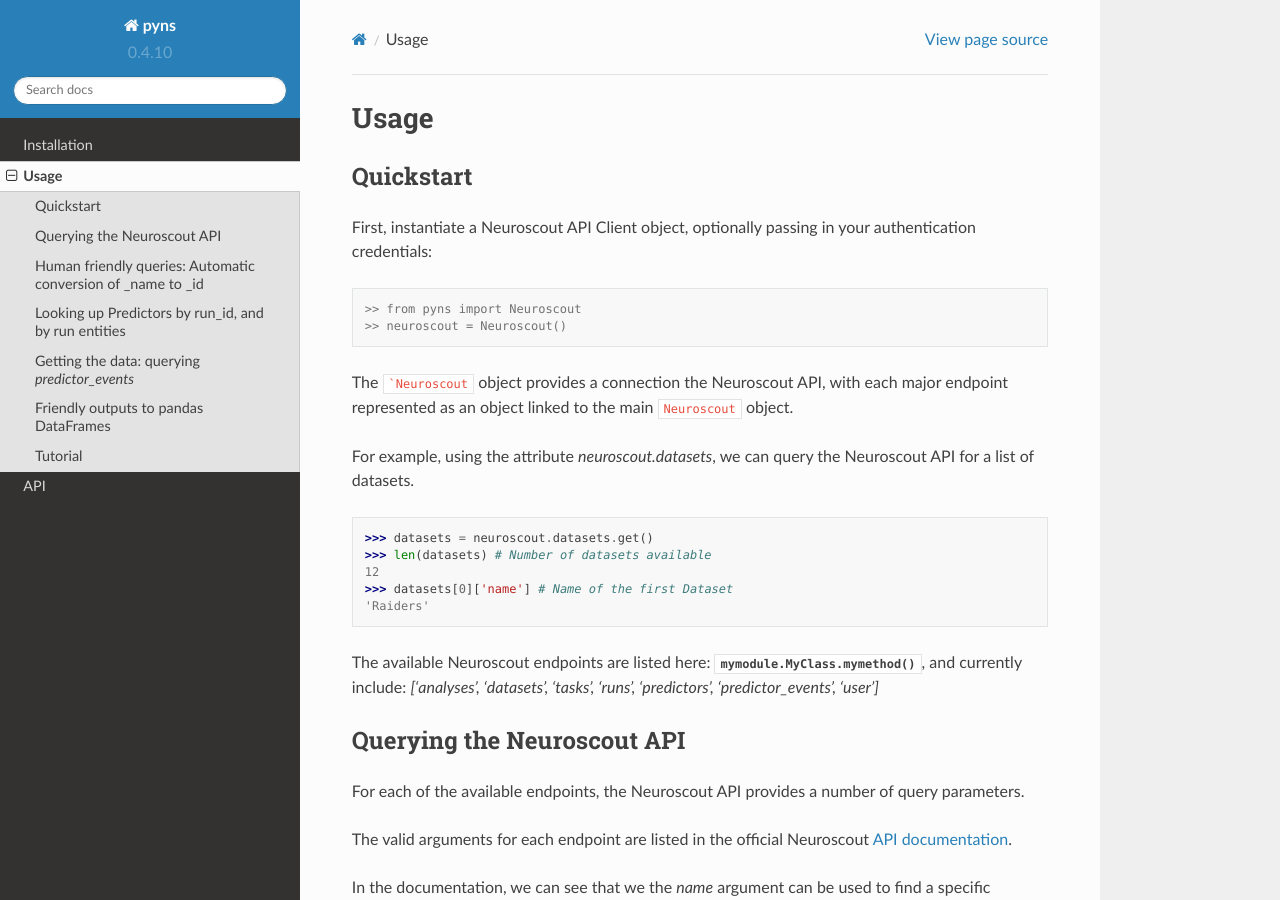
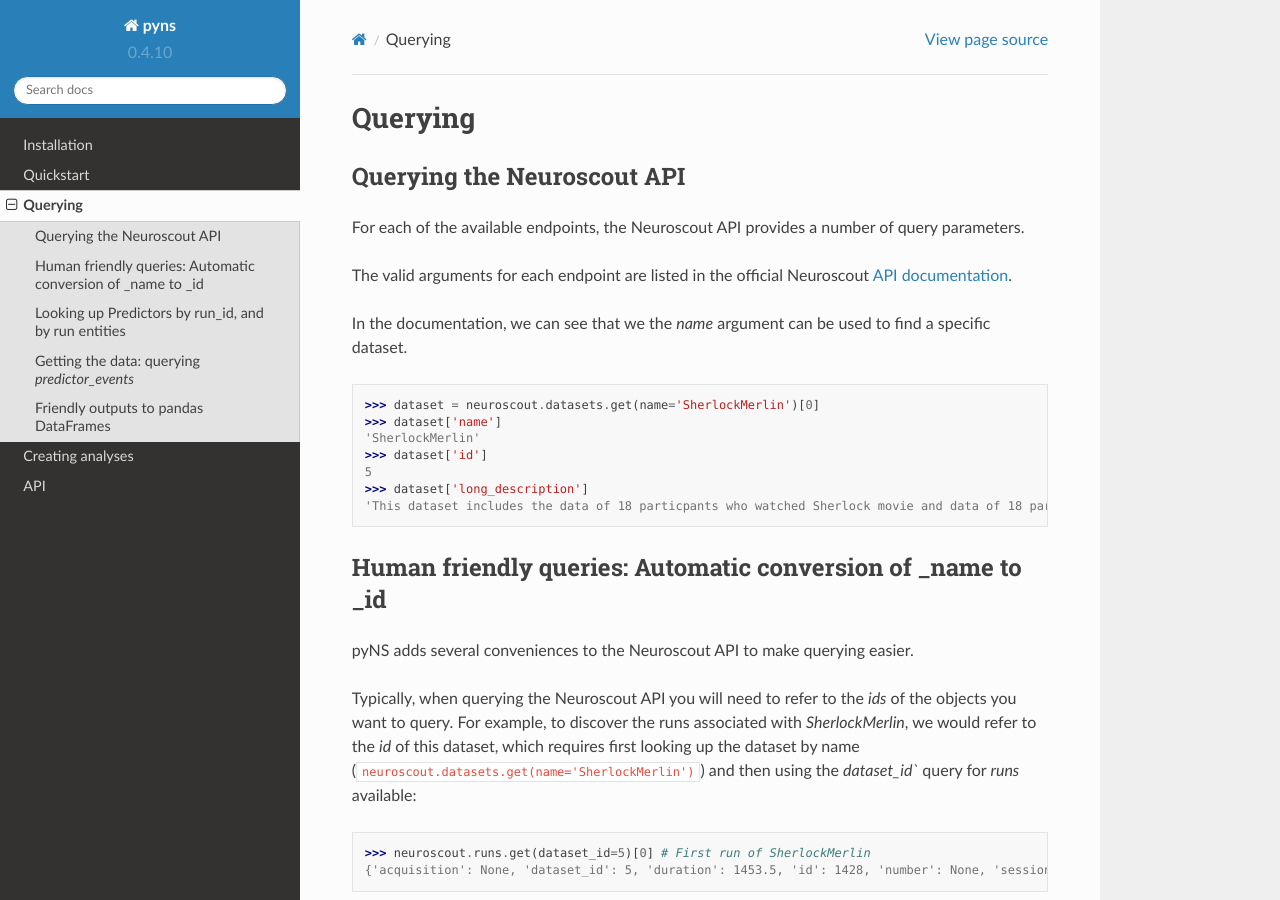
Before and after one commit to neuroscout/pyNS, a Sphinx documentation site: the page built from docs/source/querying.rst, in a window 1280 px wide and 900 px high. Built offline with Sphinx 7.4.7 and the Read the Docs theme 2.0.0, drawn with Linux system fonts in a browser that asks for light colours; some of the changed text lies outside the part shown.

````diff
--- a/docs/source/usage.rst
+++ b/docs/source/querying.rst
@@ -1,42 +1,14 @@
-Usage
+Querying
 =====
 
-----------
-Quickstart
-----------
+---------------------------
+Querying the Neuroscout API
+---------------------------
 
 .. testsetup::
 
    from pyns import Neuroscout
    neuroscout = Neuroscout()
-
-First, instantiate a Neuroscout API Client object, optionally passing in your authentication credentials:
-
-.. doctest::
-
-   >> from pyns import Neuroscout
-   >> neuroscout = Neuroscout()
-
-The ```Neuroscout`` object provides a connection the Neuroscout API, with each major endpoint represented as
-an object linked to the main ``Neuroscout`` object.
-
-For example, using the attribute `neuroscout.datasets`, we can query the Neuroscout API for a list of datasets.
-
-.. doctest::
-
-   >>> datasets = neuroscout.datasets.get()
-   >>> len(datasets) # Number of datasets available
-   12
-   >>> datasets[0]['name'] # Name of the first Dataset
-   'Raiders'
-
-
-The available Neuroscout endpoints are listed here: :meth:`mymodule.MyClass.mymethod`, and currently include:
-`['analyses', 'datasets', 'tasks', 'runs', 'predictors', 'predictor_events', 'user']`
-
----------------------------
-Querying the Neuroscout API
----------------------------
 
 For each of the available endpoints, the Neuroscout API provides a number of query parameters.
 
@@ -172,11 +144,3 @@
 
 .. note::
    Asking for PredictorEvents for a dataset or task without specifying a `predictor_name` may results in a very long running query.
-
---------
-Tutorial
---------
-
-For a full fledged tutorial see this `Jupyter Notebook <https://github.com/neuroscout/pyNS/blob/master/examples/Tutorial.ipynb>`_.
-
-For a complete example, including meta-analytic workflows, see the the Neuroscout Paper `Jupyter Book <https://neuroscout.github.io/neuroscout-paper/intro.html>`_.
````
Also changed, not shown: docs/source/analyses.rst (added, +109 -0 lines), docs/source/index.rst (+5 -3 lines), docs/source/quickstart.rst (added, +37 -0 lines).
